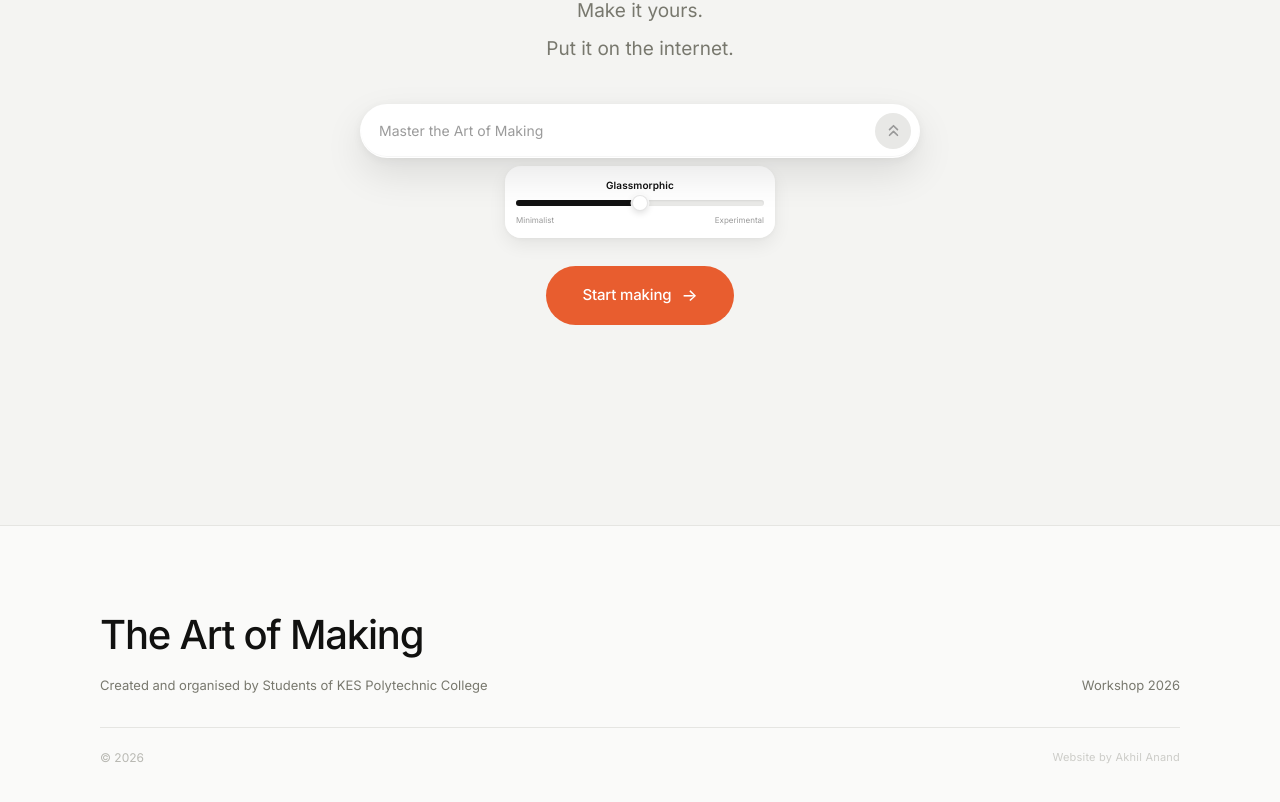
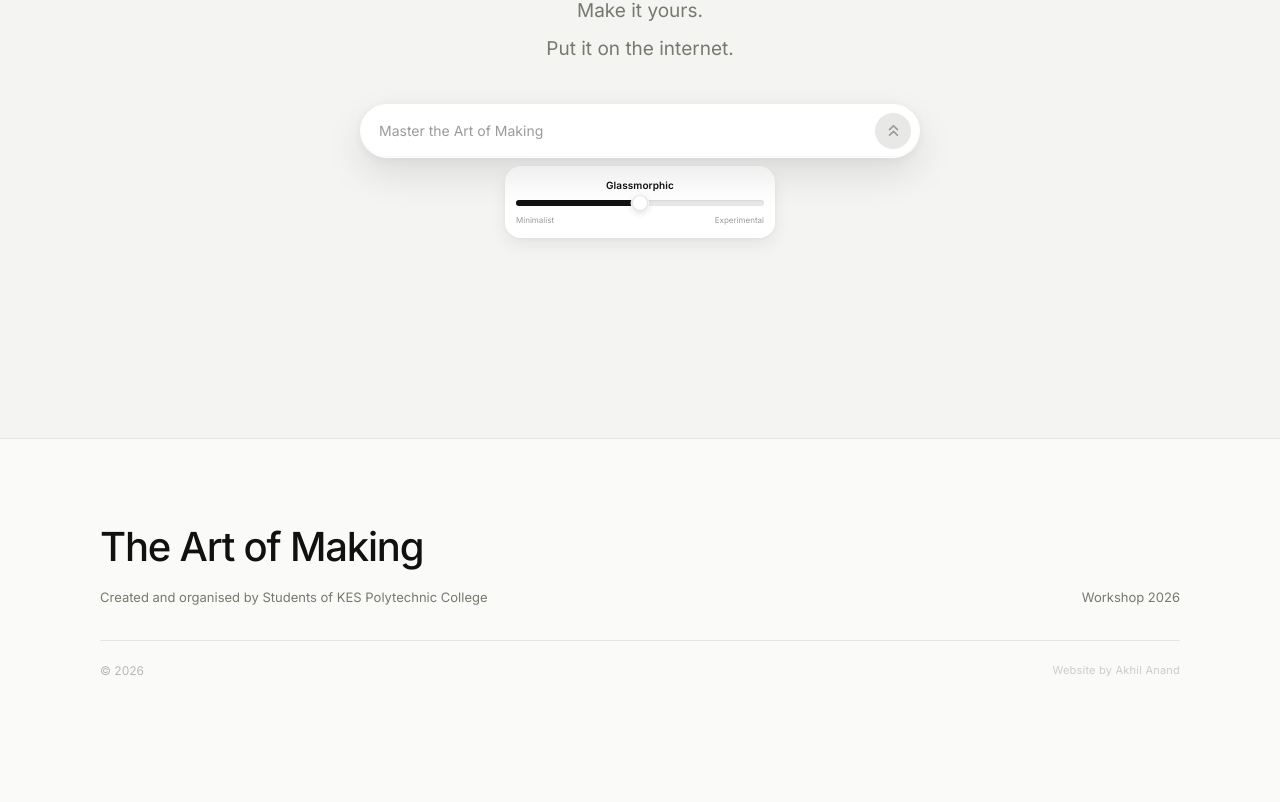
Before and after one commit to adelos-corp/aom-workshop-2026, a React (Vite) app: page / in a window 1280 px wide. Shown: the part 5814-6616 px from the top of the page. After the commit the page ends 6542 px from the top, so only its background shows below. Built offline with nearby package versions, Linux system fonts and the light colour scheme.

Commit message:
Remove Start making button and post-send message

```diff
--- a/src/components/CTA.tsx
+++ b/src/components/CTA.tsx
@@ -7,7 +7,6 @@ export default function CTA() {
   const inView = useInView(ref, { once: true, margin: '-80px' });
   const [hovered, setHovered] = useState(false);
   const [busy, setBusy] = useState(false);
-  const [lastPrompt, setLastPrompt] = useState('');
   const controller = useRef<AbortController | null>(null);
 
   const send = async (text: string) => {
@@ -21,7 +20,6 @@ export default function CTA() {
           reject(new DOMException('Aborted', 'AbortError'));
         }, { once: true });
       });
-      setLastPrompt(text);
     } catch {
       // Stopping a demo prompt is intentionally silent.
     } finally {
@@ -113,62 +111,8 @@ export default function CTA() {
               tilt={8}
               pressScale={0.96}
             />
-
-            {lastPrompt ? (
-              <motion.div
-                initial={{ opacity: 0, y: 4 }}
-                animate={{ opacity: 1, y: 0 }}
-                style={{
-                  maxWidth: '560px',
-                  color: 'var(--muted)',
-                  fontSize: '12px',
-                  letterSpacing: '0.01em',
-                }}
-              >
-                Idea captured. Now build it.
-              </motion.div>
-            ) : null}
           </motion.div>
 
-          <motion.div
-            initial={{ opacity: 0, y: 16 }}
-            animate={inView ? { opacity: 1, y: 0 } : {}}
-            transition={{ duration: 0.7, delay: 0.42, ease: [0.16, 1, 0.3, 1] }}
-            style={{ marginTop: '28px' }}
-          >
-            <motion.a
-              href="#build"
-              onMouseEnter={() => setHovered(true)}
-              onMouseLeave={() => setHovered(false)}
-              animate={{
-                scale: hovered ? 1.03 : 1,
-                backgroundColor: hovered ? 'var(--accent-hov)' : 'var(--accent)',
-              }}
-              transition={{ duration: 0.22, ease: [0.16, 1, 0.3, 1] }}
-              style={{
-                display: 'inline-flex',
-                alignItems: 'center',
-                gap: '10px',
-                padding: '16px 36px',
-                borderRadius: '100px',
-                background: 'var(--accent)',
-                color: '#fff',
-                fontSize: '15px',
-                fontWeight: 500,
-                letterSpacing: '-0.01em',
-                cursor: 'pointer',
-              }}
-            >
-              Start making
-              <motion.span
-                animate={{ x: hovered ? 4 : 0 }}
-                transition={{ duration: 0.2 }}
-                style={{ display: 'inline-block', fontSize: '17px' }}
-              >
-                →
-              </motion.span>
-            </motion.a>
-          </motion.div>
         </motion.div>
       </div>
     </section>
```
